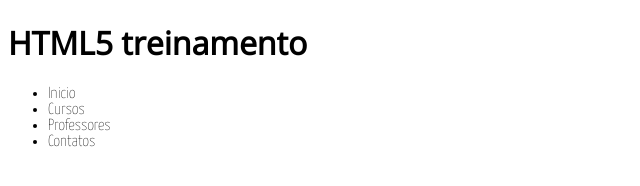
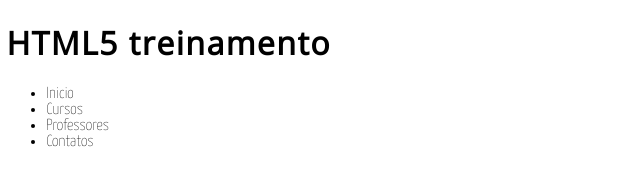
Before and after one commit to eduardocarneiro/frontend, a plain HTML site: page programacao-web-html5-css3-javascript_canal-hugo-vasconcelos/index.html in a window 1280 px wide. Shown: the whole page, without its empty margins (0-640 px from the left). Drawn offline with nearby package versions, Linux system fonts and the light colour scheme.

Commit message:
added aula17 - margin css

```diff
--- a/programacao-web-html5-css3-javascript_canal-hugo-vasconcelos/css/estilo.css
+++ b/programacao-web-html5-css3-javascript_canal-hugo-vasconcelos/css/estilo.css
@@ -4,10 +4,21 @@
 /*font-family: 'Yanone Kaffeesatz', sans-serif;
 font-family: 'Open Sans', sans-serif; */
 
+*{
+    box-sizing: border-box;
+}
+
 body {
+    margin: 0em;
     font-family: 'Yanone Kaffeesatz', sans-serif;
 }
 
 h1, h2, h3, h4, h5, h6{
     font-family: 'Open Sans', sans-serif;
+    letter-spacing: 1.5px;
 }
+
+.conteudo{
+    margin: auto;
+    width: 99%;
+}
```
